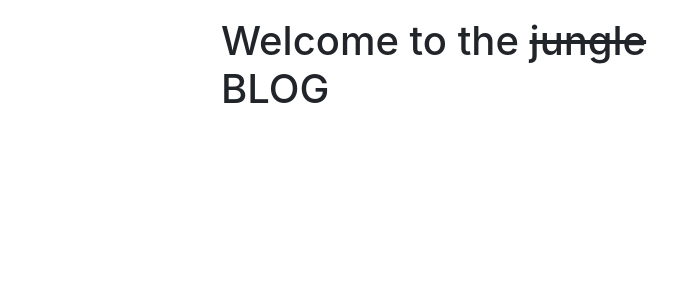
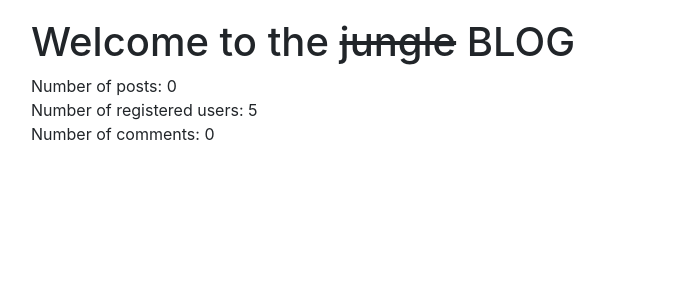
Before and after one commit to snap22/Blog, a Django app: page / in a window 1280 px wide. Shown: the part 71-371 px from the top of the page, without its empty margins (54-732 px from the left). Run offline with Django 3.2, Linux system fonts and the light colour scheme; a user stored in the database is signed in; data comes from the database, SQL or seed files in the repository; data that the repository does not hold is empty; some libraries are stand-ins or nearby versions.

Commit message:
home view

```diff
--- a/project/blog/templates/blog/home.html
+++ b/project/blog/templates/blog/home.html
@@ -1,7 +1,21 @@
 {% extends "blog/basic.html" %}
-{% block content %}
+{% block dependencies %}
+    {% load static %}
+    <link rel="stylesheet" type="text/css" href="{% static 'blog/homeStyle.css' %}">
+{% endblock dependencies %}
+{% block content_big %}
 
     <h1>Welcome to the <s>jungle</s> BLOG</h1>
+    <div>
+        Number of posts: {{posts_count}}
+    </div>
+    <div>
+        Number of registered users: {{users_count}}
+
+    </div>
+    <div>
+        Number of comments: {{comments_count}}
+    </div>
 
 
-{% endblock content %}
+{% endblock content_big %}
--- a/project/blog/views.py
+++ b/project/blog/views.py
@@ -7,6 +7,7 @@ from django.contrib.auth.mixins import LoginRequiredMixin, UserPassesTestMixin
 from django.views.generic import UpdateView, DeleteView
 from django.urls import reverse
 from django.db.models import Q
+from account.models import User
 from .forms import PostCreationForm, CommentCreationForm, SearchPostsForm
 from .models import Post, Comment
 
@@ -17,10 +18,24 @@ from .models import Post, Comment
 def home(request):
     """ Domovská stránka"""
 
-    if request.user.is_authenticated:
-        return render(request, "blog/home.html")
-    else:
+    if not request.user.is_authenticated:
         return redirect("blog-welcome")
+
+    posts_count = Post.objects.all().count()
+    users_count = User.objects.all().count()
+    comments_count = Comment.objects.all().count()
+
+    context = {
+        "title": "Home",
+        "posts_count": posts_count,
+        "users_count": users_count,
+        "comments_count": comments_count,
+    }
+
+
+    return render(request, "blog/home.html", context=context)
+
+
 
 def welcome(request):
     """ Úvodná stránka """
```
Also changed, not shown: project/blog/static/blog/homeStyle.css (added).
